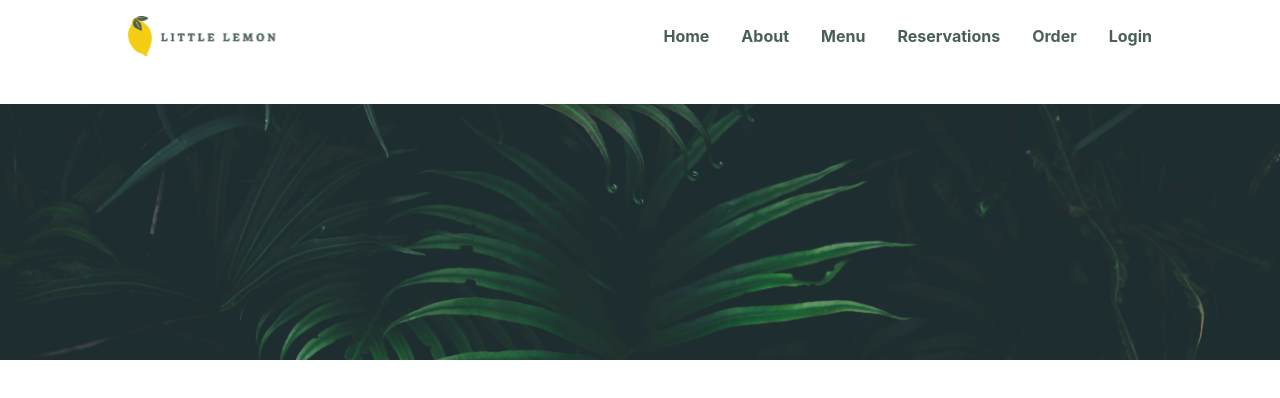
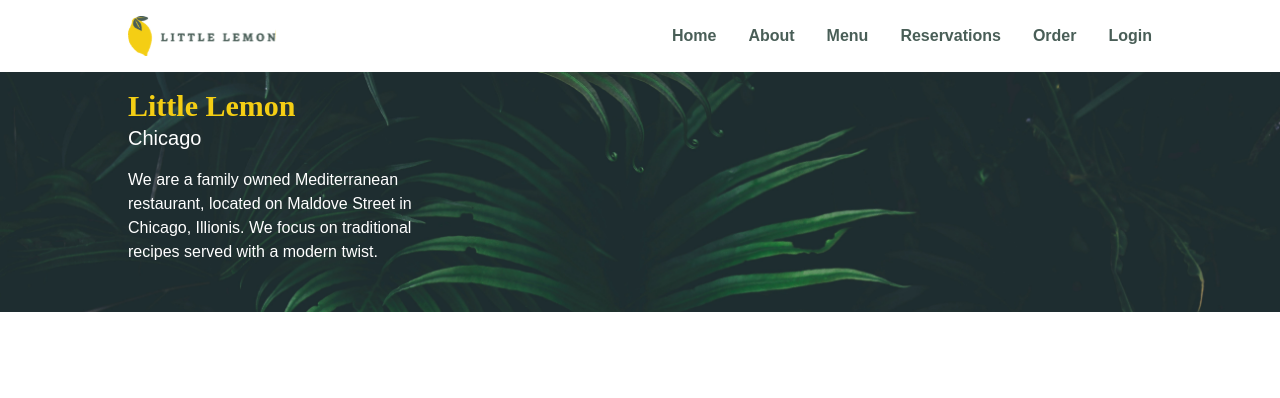
Before and after one commit to OpeDada/new-little, a React (Create React App) app: page / in a window 1280 px wide. Shown: the top 398 px of the page. Built offline with nearby package versions, Linux system fonts and the light colour scheme.

Commit message:
design header section

```diff
--- a/src/components/Homepage.js
+++ b/src/components/Homepage.js
@@ -1,9 +1,28 @@
+import { Link } from "react-router-dom";
 
 const Homepage = () => {
   return (
-    <main className="py-8">
-      <header className="bg-hero bg-cover h-64"></header>
-    </main>
+    <>
+      <main className="">
+        <header className="bg-hero bg-cover h-60 px-32 py-4">
+          <h1 className="text-yellow text-3xl font-serif font-bold">
+            Little Lemon
+          </h1>
+          <h4 className="text-white text-xl">Chicago</h4>
+          <p className="text-white w-80 py-4">
+            We are a family owned Mediterranean restaurant, located on Maldove
+            Street in Chicago, Illionis. We focus on traditional recipes served
+            with a modern twist.
+          </p>
+        </header>
+        {/* <Link className="bg-yellow-500 hover:bg-green-700 text-white font-bold py-2 px-4" to="/">
+          Reserve a Table
+        </Link> */}
+        <h3 className="bg-yellow-500 hover:bg-green-700 text-white font-bold py-2 px-4">
+          Reserve a Table
+        </h3>
+      </main>
+    </>
   );
 };
 
--- a/src/index.css
+++ b/src/index.css
@@ -2,17 +2,14 @@
 @tailwind components;
 @tailwind utilities;
 
+/* @import url("https://fonts.googleapis.com/css2?family=Karla&display=swap"); */
 
 body {
   margin: 0;
-  font-family: -apple-system, BlinkMacSystemFont, 'Segoe UI', 'Roboto', 'Oxygen',
+  /* font-family: -apple-system, BlinkMacSystemFont, 'Segoe UI', 'Roboto', 'Oxygen',
     'Ubuntu', 'Cantarell', 'Fira Sans', 'Droid Sans', 'Helvetica Neue',
-    sans-serif;
+    sans-serif; */
+  /* font-family: "Markazi Text", "Karla", serif; */
   -webkit-font-smoothing: antialiased;
   -moz-osx-font-smoothing: grayscale;
 }
-
-code {
-  font-family: source-code-pro, Menlo, Monaco, Consolas, 'Courier New',
-    monospace;
-}
```
